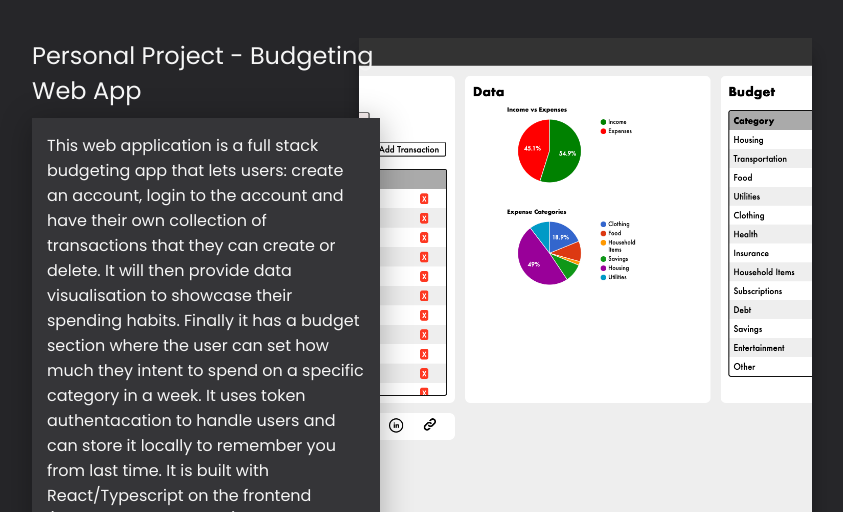
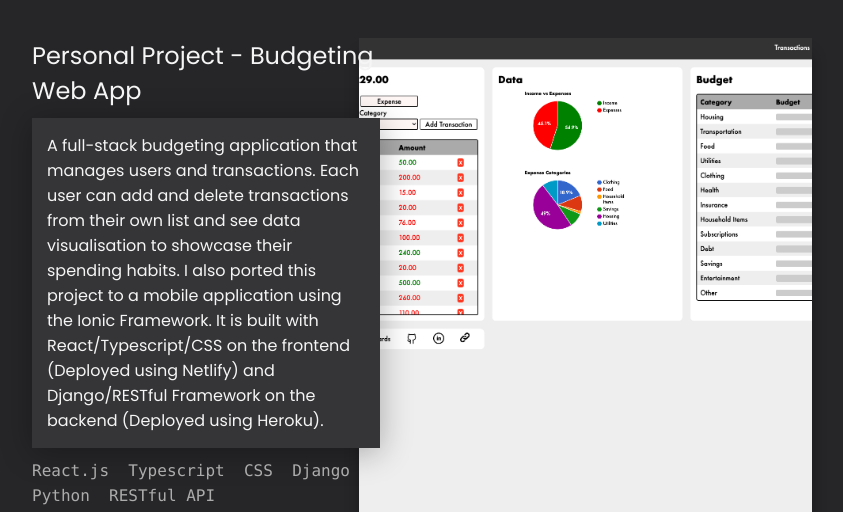
Before and after one commit to joshuarichards001/Personal-Website, a plain HTML site: page index.html in a window 1280 px wide. Shown: the part 1470-1982 px from the top of the page, without its empty margins (218-1061 px from the left). Drawn offline with Linux system fonts and the light colour scheme.

Commit message:
Changed budg app description

```diff
--- a/index.html
+++ b/index.html
@@ -84,10 +84,9 @@
             <a target="_blank" href="https://financial-freedom.netlify.app" class="project-2 left"></a>
             <div class="project-details left" data-aos="fade-right" data-aos-delay="200">
                 <h2><a target="_blank" href="https://financial-freedom.netlify.app">Personal Project - Budgeting Web App</a></h2>
-                <h4>This web application is a full stack budgeting app that lets users: create an account, login to the account and
-                have their own collection of transactions that they can create or delete. It will then provide data visualisation to showcase their
-                spending habits. Finally it has a budget section where the user can set how much they intent to spend on a specific category in a week.
-                It uses token authentacation to handle users and can store it locally to remember you from last time. It is built with React/Typescript
+                <h4>A full-stack budgeting application that manages users and transactions. Each user can add and delete
+                transactions from their own list and see data visualisation to showcase their spending habits. I also
+                ported this project to a mobile application using the Ionic Framework. It is built with React/Typescript/CSS
                 on the frontend (Deployed using Netlify) and Django/RESTful Framework on the backend (Deployed using Heroku).
                 </h4>
                 <div class="programming-languages left">
```
